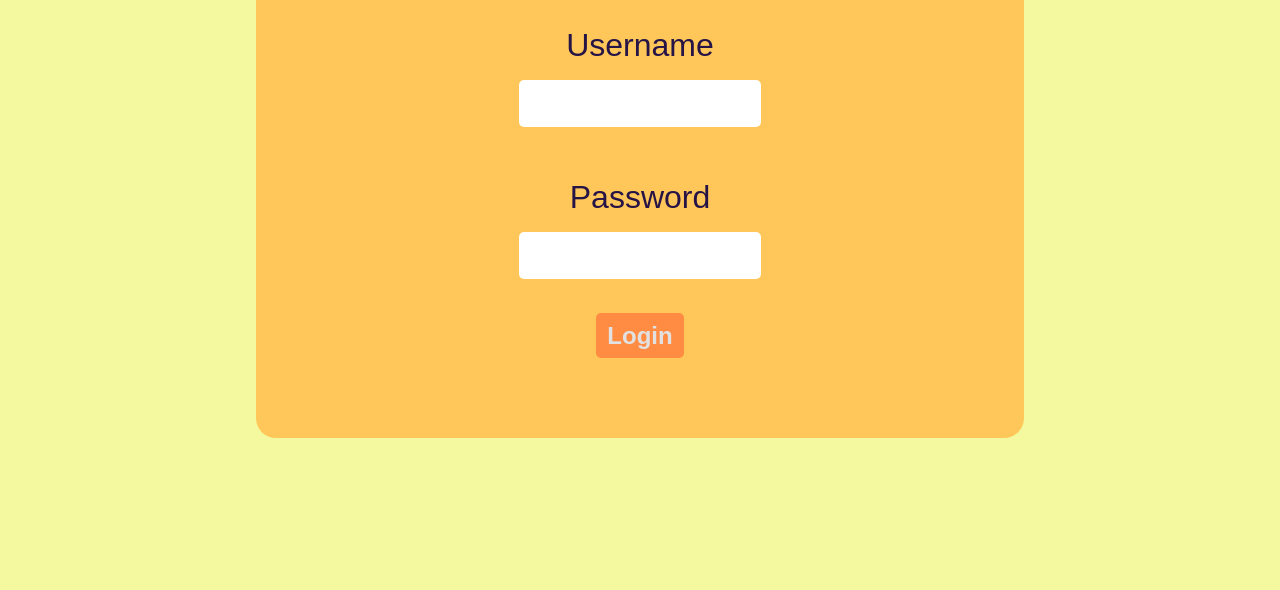
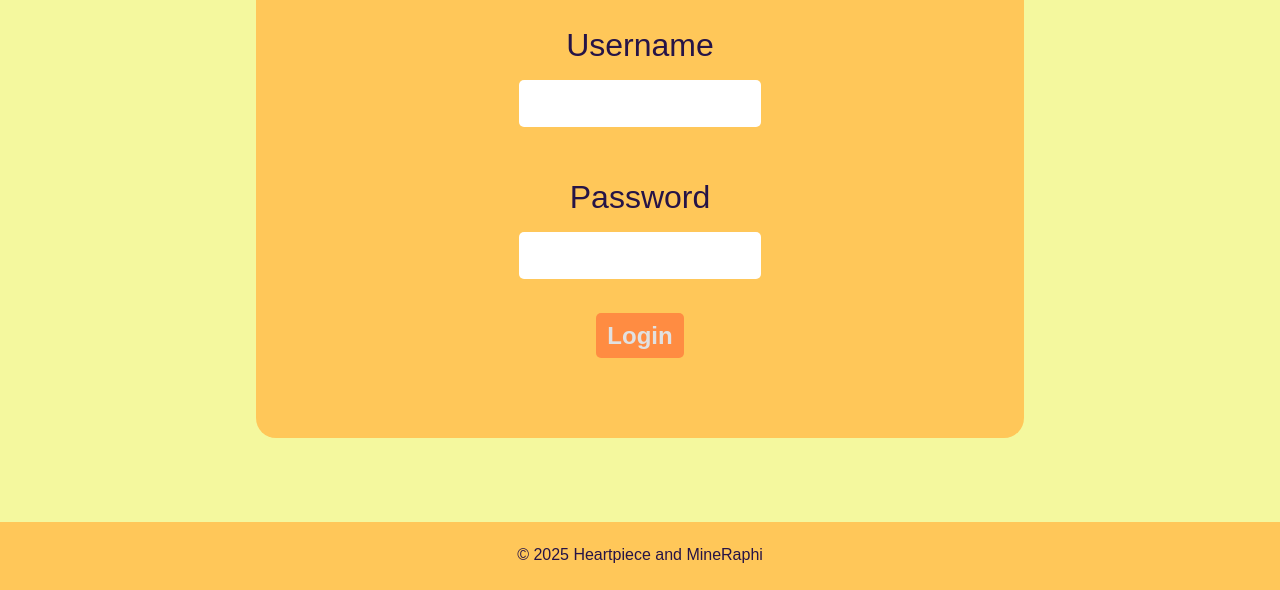
Before and after one commit to MineRaphi/Heartpiece-Organizer, a website: page public/index.html in a window 1280 px wide. Shown: the part 210-800 px from the top of the page. Drawn offline with Linux system fonts and the light colour scheme.

Commit message:
added footer

```diff
--- a/public/index.html
+++ b/public/index.html
@@ -22,4 +22,7 @@
         </div>
     </body>
     <script src="/scripts.js"></script>
+    <footer
+        <p>&copy 2025 Heartpiece and MineRaphi</p>
+    </footer>
 </html>
--- a/public/styles.css
+++ b/public/styles.css
@@ -65,3 +65,15 @@ body {
     color: #e1e1e1;
     font-size: 1.5rem;
 }
+
+footer {
+    position: fixed;
+    bottom: 0;
+    left: 0;
+    width: 100%;
+    background-color: #FFC759; /* Optional: Set the background color */
+    color: #261447; /* Optional: Set the text color */
+    text-align: center; /* Optional: Center the text */
+    padding: 10px 0; /* Optional: Add padding */
+    padding-top: 3vh;
+  }
```
